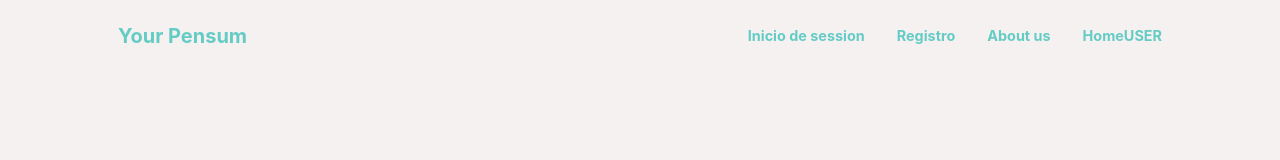
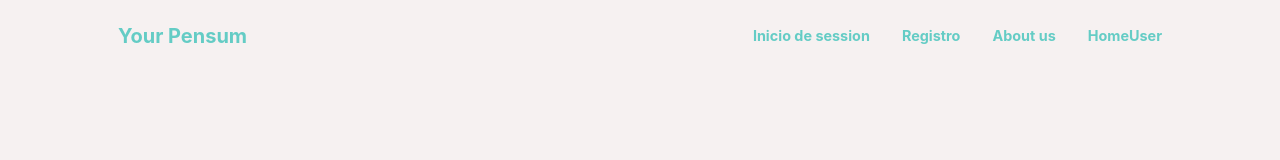
Before and after one commit to FranklinOmar23/Pensum-Inteligente, a React (Create React App) app in the folder Client/: page / in a window 1280 px wide. Shown: the top 160 px of the page. Built offline with nearby package versions, Linux system fonts and the light colour scheme.

Commit message:
cambio de nombge en ruta

```diff
--- a/Client/src/App.js
+++ b/Client/src/App.js
@@ -13,7 +13,8 @@ function App() {
                 <BrowserRouter>
                     <Routes>
                         <Route path="/" element={<Home/>}/>
-                         <Route path="/HomeUSER" element={<UserHome/>}/>
+                         <Route path="/HomeUser" element={<UserHome/>}/>
+
                     </Routes>
                 </BrowserRouter>
             </header>
--- a/Client/src/components/Menu.jsx
+++ b/Client/src/components/Menu.jsx
@@ -27,7 +27,7 @@ export function Menu() {
               <LI href={"/Inicio de session"} Name={"Inicio de session"} />
               <LI href={"/Registro"} Name={"Registro"} />
               <LI href={"/About us"} Name={"About us"} />
-              <LI href={"/HomeUSER"} Name={"HomeUSER"} />
+              <LI href={"/HomeUser"} Name={"HomeUser"} />
             </ul>
           </div>
         </div>
--- a/Client/src/components/UserHome.jsx
+++ b/Client/src/components/UserHome.jsx
@@ -1,7 +1,6 @@
 import React from "react";
 import {MenuUserHome}from "./Comp_helpers/SubsComponentofUserHome/MenuUserHome";
 import '../sb-admin-2.css'
-
 import '../sb-admin-2.min.css'
 import {ContentWrapperofSecodHome} from "./Comp_helpers/ContentWrapperofSecodHome";
 
```
